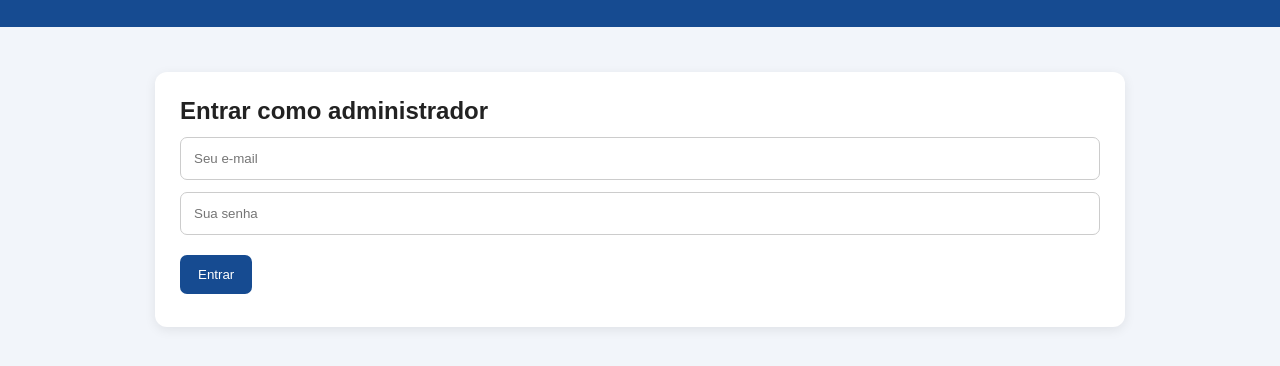
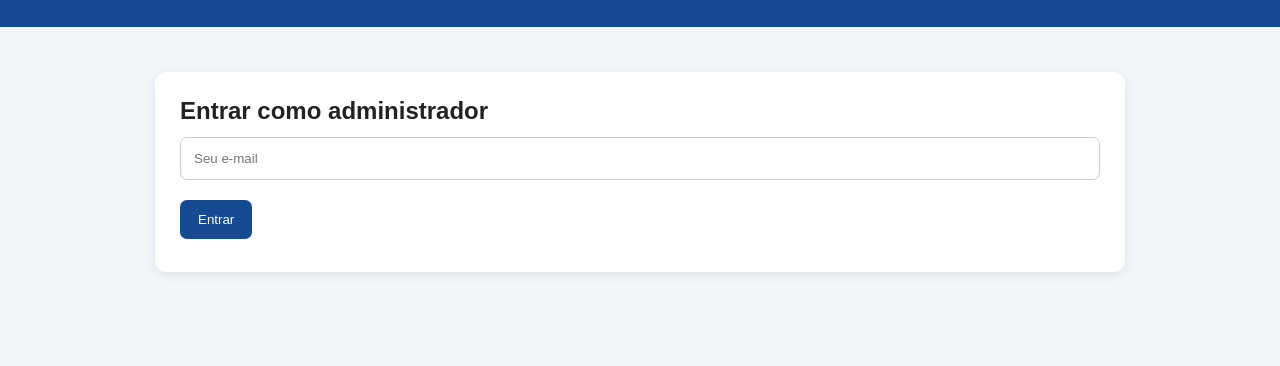
Before and after one commit to acfp149610-arch/acfp149610-arch.github.io, a plain HTML site: page admin.html in a window 1280 px wide. Shown: the part 96-462 px from the top of the page. Drawn offline with nearby package versions, Linux system fonts and the light colour scheme.

Commit message:
Update admin.html

```diff
--- a/admin.html
+++ b/admin.html
@@ -23,7 +23,6 @@
             <h2>Entrar como administrador</h2>
 
             <input type="email" id="email" placeholder="Seu e-mail">
-            <input type="password" id="senha" placeholder="Sua senha">
 
             <button onclick="entrar()">Entrar</button>
 
```
